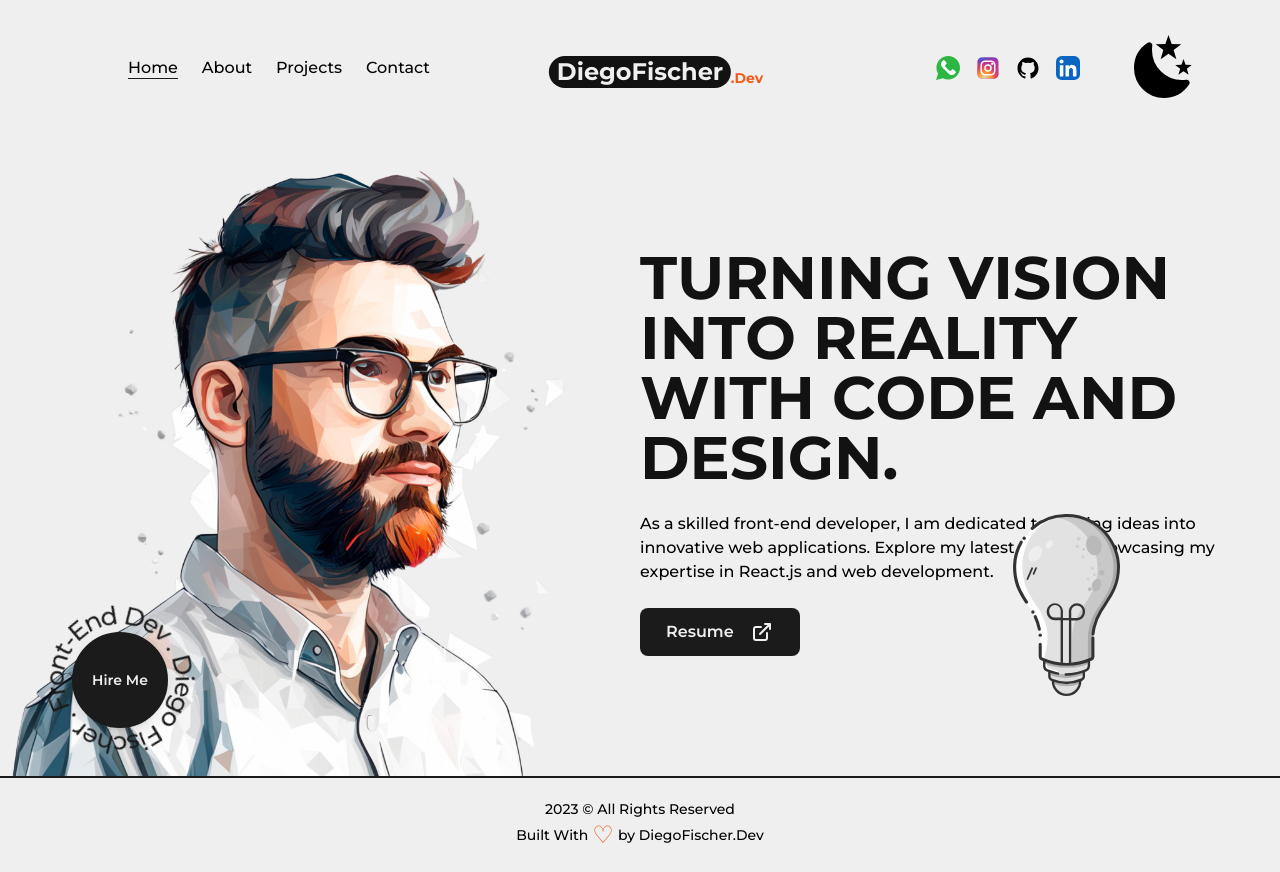
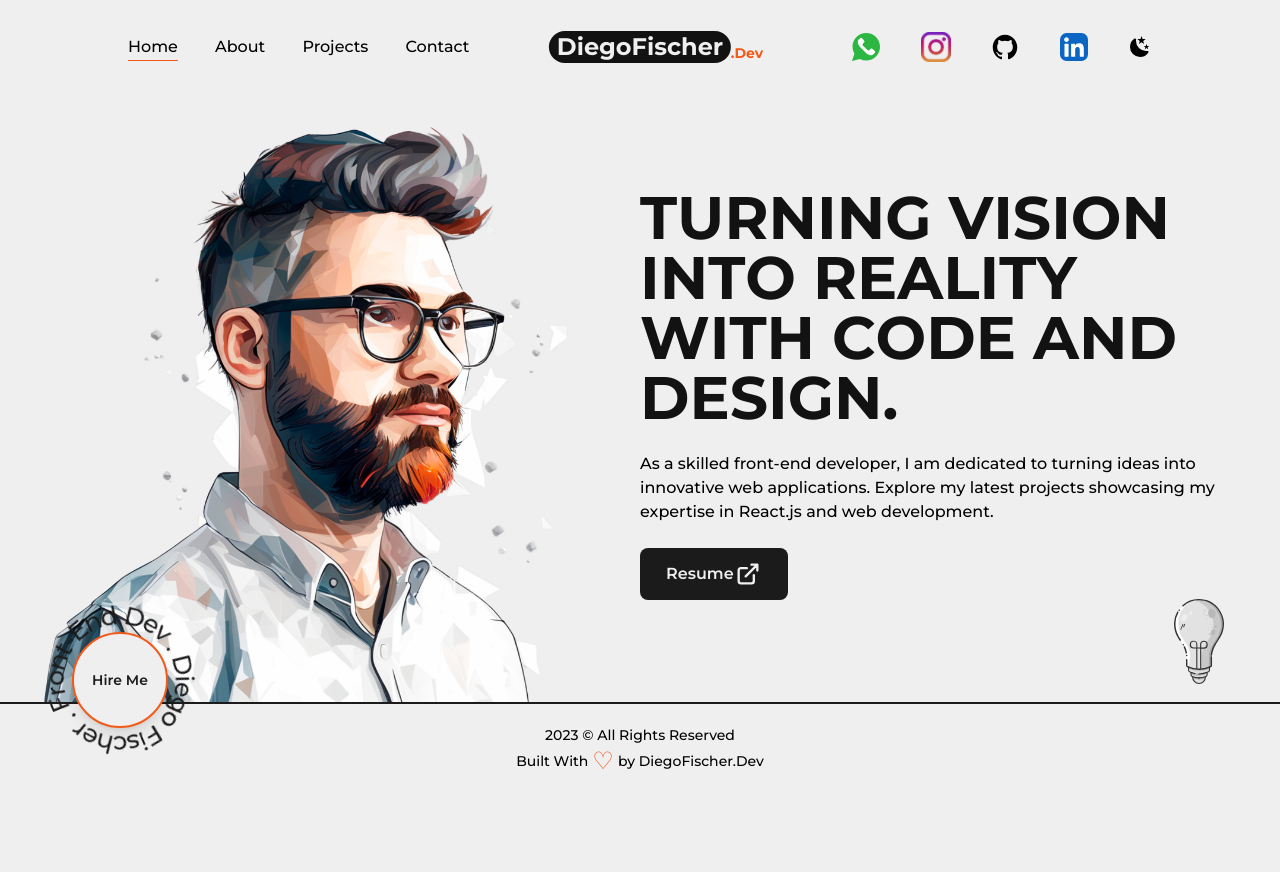
Before and after one commit to DiegoFischerDev/MyPotifolio-Next-Tailwind, a Next.js app: page / in a window 1280 px wide. After the commit the page ends 800 px from the top, so only its background shows below. Built offline with nearby package versions, Linux system fonts and the light colour scheme.

Commit message:
WIP finished Home page

```diff
--- a/src/app/page.js
+++ b/src/app/page.js
@@ -7,26 +7,27 @@ import LightBulb from "@/components/LightBulb";
 
 export default function Home() {
   return (
-    <main className='relative'>
-      <div className="flex w-full items-center justify-between">
+    <main className='relative px-8'>
+      <div className="flex w-full items-center justify-between tablet:flex-col">
 
-        <div className="w-1/2 ml-auto group">
+      <AnimatedText text="Turning Vision Into Reality With Code And Design." className="hidden tablet:flex" />
+
+        <div className="w-1/2 ml-auto group tablet:w-full">
           <Image
           src={bgSectionHome}
           alt="Diego Fischer Dev Avatar"
           priority={true}
           sizes="(max-width: 768px) 100vw, (max-width: 1200px) 50vw, 50vw"
           />
-          <LightBulb />
         </div>
 
-        <div className="w-1/2 flex flex-col items-center text-left">
-          <AnimatedText text="Turning Vision Into Reality With Code And Design." className="text-left" />
-          <p className="my-4 mr-6 text-base font-medium">
+        <div className="w-1/2 flex flex-col items-center text-left tablet:w-full">
+          <AnimatedText text="Turning Vision Into Reality With Code And Design." className="text-left tablet:hidden" />
+          <p className="my-4 mr-6 text-base font-medium relative">
             As a skilled front-end developer, I am dedicated to turning ideas into innovative web applications.
             Explore my latest projects showcasing my expertise in React.js and web development.
-          </p>
-          <div className="self-start mt-2">
+            <LightBulb /></p>
+          <div className="self-start mt-2 tablet:self-center">
             <Link href="/Resume - Diego Fischer.pdf" target={"_blank"} download={true}
             className="flex mb-4 items-center bg-dark text-light p-2.5 px-6 rounded-lg font-semibold border-2 border-solid border-transparent hover:bg-light hover:text-dark hover:border-dark dark:bg-light dark:text-dark dark:hover:bg-dark dark:hover:text-light dark:hover:border-light">Resume <LinkArrow /></Link>
           </div>
--- a/src/components/AnimatedText.js
+++ b/src/components/AnimatedText.js
@@ -41,7 +41,7 @@ export default function AnimatedText({ text, className }) {
   return (
     <div className="´mx-auto py-2 overflow-hidden dark:text-light ${className}´">
       <motion.h1
-        className={`flex flex-wrap font-bold capitalize text-6xl ${className}`}
+        className={`flex flex-wrap font-bold capitalize text-6xl desktop:text-4xl ${className}`}
         variants={quote}
         initial="initial"
         animate="animate"
--- a/src/components/ButtonThemeDarkOrLight.js
+++ b/src/components/ButtonThemeDarkOrLight.js
@@ -17,9 +17,9 @@ export default function ButtonThemeDarkOrLight() {
     <button onClick={() => { setMode(mode === "light" ? "dark" : "light"); setTheme(theme === "light" ? "dark" : "light") }}>
 
       {mode === "dark" ?
-        <SunIcon className={"fill-dark ml-12 w-7"} />
+        <SunIcon className={"fill-dark w-16"} />
         :
-        <MoonIcon className={"fill-dark ml-12 w-7"} />
+        <MoonIcon className={"fill-dark w-16"} />
       }
     </button>
   );
--- /dev/null
+++ b/src/components/HamburguerMenu.js
@@ -0,0 +1,54 @@
+'use client';
+import Link from 'next/link';
+import { useState } from 'react';
+import { WhatsappIcon, GithubIcon, LinkedInIcon, InstagramIcon } from './Icons';
+import NavBarActive from './NavBarActive';
+
+export default function HamburguerMenu() {
+
+  const CustomLink = ({ href, title }) => {
+
+    return (
+      <Link href={href} className="relative group">
+        {title}
+
+        <NavBarActive href={href} />
+      </Link>
+    )
+  }
+
+  const [isOpen, setIsOpen] = useState(false);
+
+  function handleClick() {
+    setIsOpen(!isOpen)
+  }
+
+  return (
+    <div>
+      <button onClick={() => { handleClick() }} className='flex flex-col justify-center items-center'>
+        <span className={`bg-dark dark:bg-light block transition-all duration-300 ease-out h-0.5 w-6 rounded-sm ${isOpen ? 'rotate-45 translate-y-1' : '-translate-y-1'}`}></span>
+        <span className={`bg-dark dark:bg-light block transition-all duration-300 ease-out h-0.5 w-6 rounded-sm ${isOpen ? 'opacity-0' : 'opacity-100'}`}></span>
+        <span className={`bg-dark dark:bg-light block transition-all duration-300 ease-out h-0.5 w-6 rounded-sm ${isOpen ? '-rotate-45 translate-y-0' : 'translate-y-1'}`}></span>
+      </button>
+
+      <div className='hidden laptop:flex flex-col justify-center items-center fixed top-1/2 left-1/2 -translate-x-1/2 -translate-y-1/2 bg-dark/75 dark:bg-light/75 ronded-lg backdrop-blur-md px-24 py-16 z-20 text-light dark:text-dark rounded-lg'>
+
+        <nav className='flex flex-col justify-evenly items-center text-2xl h-64 mb-10'>
+          <CustomLink href="/" title="Home" />
+          <CustomLink href="/about" title="About" />
+          <CustomLink href="/projects" title="Projects" />
+          <CustomLink href="/contact" title="Contact" />
+        </nav>
+
+        <nav className='flex items-center justify-between w-56'>
+          <Link href="https://api.whatsapp.com/send?phone=351927398547&text=Hi%20Diego!%20I%20found%20your%20contact%20on%20your%20website" target={"_blank"} ><WhatsappIcon /></Link>
+          <Link href="https://instagram.com/diegooo.dev?igshid=OGQ5ZDc2ODk2ZA==" target={"_blank"} ><InstagramIcon /></Link>
+          <Link href="https://github.com/DiegoFischerDev" target={"_blank"} ><GithubIcon /></Link>
+          <Link href="https://www.linkedin.com/in/diego-fischer-dev/" target={"_blank"} ><LinkedInIcon className="mr-4" /></Link>
+
+        </nav>
+      </div>
+
+    </div>
+  );
+}
--- a/src/components/HireMe.js
+++ b/src/components/HireMe.js
@@ -3,11 +3,11 @@ import { CircularText } from "./Icons";
 
 export default function HireMe() {
  return (
-   <div className="fixed left-10 bottom-10 flex items-center justify-center overflow-hidden">
-    <div className="w-40 h-auto flex items-center justify-center relative">
+   <div className="fixed left-10 bottom-10 flex items-center justify-center tablet:left-5 tablet:bottom-5 hover:scale-125 transition-all duration-200 ease-linear">
+    <div className="w-40 h-auto flex items-center justify-center relative tablet:w-28">
       <CircularText className="fill-dark dark:fill-light animate-spin-slow"/>
       <Link href="/contact"
-      className="flex items-center justify-center absolute left-1/2 top-1/2 -translate-x-1/2 -translate-y-1/2 font-semibold bg-dark dark:bg-light text-light dark:text-dark shadow-lg border-solid border-dark border-2 w-24 h-24 rounded-full hover:text-dark dark:hover:text-light hover:bg-light dark:hover:bg-dark"
+      className="flex items-center justify-center absolute left-1/2 top-1/2 -translate-x-1/2 -translate-y-1/2 font-semibold bg-light dark:bg-dark text-dark dark:text-light shadow-lg border-solid border-primary dark:border-primaryDark border-2 w-24 h-24 tablet:w-16 tablet:h-16 tablet:text-xs rounded-full hover:text-primary dark:hover:text-primaryDark hover:bg-light dark:hover:bg-dark"
       >Hire Me</Link>
     </div>
    </div>
--- a/src/components/Icons.js
+++ b/src/components/Icons.js
@@ -4,7 +4,7 @@ import { motion } from "framer-motion"
 
 export const WhatsappIcon = ({ className }) => (
   <motion.div
-    className={`w-6 h-6 ml-4 ${className}`}
+    className={`w-7 h-7 ${className}`}
     whileHover={{ y: -2 }}
     whileTap={{ scale: 0.8 }}
   >
@@ -31,7 +31,7 @@ export const WhatsappIcon = ({ className }) => (
 
 export const GithubIcon = ({ className }) => (
   <motion.div
-    className={`w-6 h-6 ml-4 ${className}`}
+    className={`w-7 h-7 ${className}`}
     whileHover={{ y: -2 }}
     whileTap={{ scale: 0.8 }}
   >
@@ -51,7 +51,7 @@ export const GithubIcon = ({ className }) => (
 export const LinkedInIcon = ({ className }) => (
 
   <motion.div
-    className={`w-6 h-6 ml-4 ${className}`}
+    className={`w-7 h-7 ${className}`}
     whileHover={{ y: -2 }}
     whileTap={{ scale: 0.8 }}
   >
@@ -75,73 +75,276 @@ export const LinkedInIcon = ({ className }) => (
 export const InstagramIcon = ({ className }) => (
 
   <motion.div
-    className={`w-6 h-6 ml-4 ${className}`}
+    className={`w-7 h-7 ${className}`}
     whileHover={{ y: -2 }}
     whileTap={{ scale: 0.8 }}
   >
  <svg
     xmlns="http://www.w3.org/2000/svg"
-      fill="none"
-      viewBox="0 0 32 32"
+    viewBox="0 0 551.034 551.034"
   >
-      <rect width={28} height={28} x={2} y={2} fill="url(#a)" rx={6} />
-      <rect width={28} height={28} x={2} y={2} fill="url(#b)" rx={6} />
-      <rect width={28} height={28} x={2} y={2} fill="url(#c)" rx={6} />
-      <path fill="#fff" d="M23 10.5a1.5 1.5 0 1 1-3 0 1.5 1.5 0 0 1 3 0Z" />
-      <path
-        fill="#fff"
-        fillRule="evenodd"
-        d="M16 21a5 5 0 1 0 0-10 5 5 0 0 0 0 10Zm0-2a3 3 0 1 0 0-6 3 3 0 0 0 0 6Z"
-        clipRule="evenodd"
-      />
-      <path
-        fill="#fff"
-        fillRule="evenodd"
-        d="M6 15.6c0-3.36 0-5.04.654-6.324a6 6 0 0 1 2.622-2.622C10.56 6 12.24 6 15.6 6h.8c3.36 0 5.04 0 6.324.654a6 6 0 0 1 2.622 2.622C26 10.56 26 12.24 26 15.6v.8c0 3.36 0 5.04-.654 6.324a6 6 0 0 1-2.622 2.622C21.44 26 19.76 26 16.4 26h-.8c-3.36 0-5.04 0-6.324-.654a6 6 0 0 1-2.622-2.622C6 21.44 6 19.76 6 16.4v-.8ZM15.6 8h.8c1.713 0 2.878.002 3.778.075.877.072 1.325.202 1.638.361a4 4 0 0 1 1.748 1.748c.16.313.29.761.36 1.638.074.9.076 2.065.076 3.778v.8c0 1.713-.002 2.878-.075 3.778-.072.877-.202 1.325-.361 1.638a4 4 0 0 1-1.748 1.748c-.313.16-.761.29-1.638.36-.9.074-2.065.076-3.778.076h-.8c-1.713 0-2.878-.002-3.778-.075-.877-.072-1.325-.202-1.638-.361a4 4 0 0 1-1.748-1.748c-.16-.313-.29-.761-.36-1.638C8.001 19.278 8 18.113 8 16.4v-.8c0-1.713.002-2.878.075-3.778.072-.877.202-1.325.361-1.638a4 4 0 0 1 1.748-1.748c.313-.16.761-.29 1.638-.36.9-.074 2.065-.076 3.778-.076Z"
-        clipRule="evenodd"
-      />
-      <defs>
-        <radialGradient
+    <linearGradient
       id="a"
-          cx={0}
-          cy={0}
-          r={1}
-          gradientTransform="rotate(-55.376 27.916 .066) scale(25.5196)"
+      x1={275.517}
+      x2={275.517}
+      y1={4.571}
+      y2={549.72}
+      gradientTransform="matrix(1 0 0 -1 0 554)"
       gradientUnits="userSpaceOnUse"
     >
-          <stop stopColor="#B13589" />
-          <stop offset={0.793} stopColor="#C62F94" />
-          <stop offset={1} stopColor="#8A3AC8" />
-        </radialGradient>
-        <radialGradient
+      <stop
+        offset={0}
+        style={{
+          stopColor: "#e09b3d",
+        }}
+      />
+      <stop
+        offset={0.3}
+        style={{
+          stopColor: "#c74c4d",
+        }}
+      />
+      <stop
+        offset={0.6}
+        style={{
+          stopColor: "#c21975",
+        }}
+      />
+      <stop
+        offset={1}
+        style={{
+          stopColor: "#7024c4",
+        }}
+      />
+    </linearGradient>
+    <path
+      d="M386.878 0H164.156C73.64 0 0 73.64 0 164.156v222.722c0 90.516 73.64 164.156 164.156 164.156h222.722c90.516 0 164.156-73.64 164.156-164.156V164.156C551.033 73.64 477.393 0 386.878 0zM495.6 386.878c0 60.045-48.677 108.722-108.722 108.722H164.156c-60.045 0-108.722-48.677-108.722-108.722V164.156c0-60.046 48.677-108.722 108.722-108.722h222.722c60.045 0 108.722 48.676 108.722 108.722v222.722z"
+      style={{
+        fill: "url(#a)",
+      }}
+    />
+    <linearGradient
       id="b"
-          cx={0}
-          cy={0}
-          r={1}
-          gradientTransform="rotate(-65.136 29.766 6.89) scale(22.5942)"
+      x1={275.517}
+      x2={275.517}
+      y1={4.571}
+      y2={549.72}
+      gradientTransform="matrix(1 0 0 -1 0 554)"
       gradientUnits="userSpaceOnUse"
     >
-          <stop stopColor="#E0E8B7" />
-          <stop offset={0.445} stopColor="#FB8A2E" />
-          <stop offset={0.715} stopColor="#E2425C" />
-          <stop offset={1} stopColor="#E2425C" stopOpacity={0} />
-        </radialGradient>
-        <radialGradient
+      <stop
+        offset={0}
+        style={{
+          stopColor: "#e09b3d",
+        }}
+      />
+      <stop
+        offset={0.3}
+        style={{
+          stopColor: "#c74c4d",
+        }}
+      />
+      <stop
+        offset={0.6}
+        style={{
+          stopColor: "#c21975",
+        }}
+      />
+      <stop
+        offset={1}
+        style={{
+          stopColor: "#7024c4",
+        }}
+      />
+    </linearGradient>
+    <path
+      d="M275.517 133C196.933 133 133 196.933 133 275.516s63.933 142.517 142.517 142.517S418.034 354.1 418.034 275.516 354.101 133 275.517 133zm0 229.6c-48.095 0-87.083-38.988-87.083-87.083s38.989-87.083 87.083-87.083c48.095 0 87.083 38.988 87.083 87.083 0 48.094-38.989 87.083-87.083 87.083z"
+      style={{
+        fill: "url(#b)",
+      }}
+    />
+    <linearGradient
       id="c"
-          cx={0}
-          cy={0}
-          r={1}
-          gradientTransform="matrix(38.50003 -5.5 1.1764 8.23476 .5 3)"
+      x1={418.306}
+      x2={418.306}
+      y1={4.571}
+      y2={549.72}
+      gradientTransform="matrix(1 0 0 -1 0 554)"
       gradientUnits="userSpaceOnUse"
     >
-          <stop offset={0.157} stopColor="#406ADC" />
-          <stop offset={0.468} stopColor="#6A45BE" />
-          <stop offset={1} stopColor="#6A45BE" stopOpacity={0} />
-        </radialGradient>
-      </defs>
+      <stop
+        offset={0}
+        style={{
+          stopColor: "#e09b3d",
+        }}
+      />
+      <stop
+        offset={0.3}
+        style={{
+          stopColor: "#c74c4d",
+        }}
+      />
+      <stop
+        offset={0.6}
+        style={{
+          stopColor: "#c21975",
+        }}
+      />
+      <stop
+        offset={1}
+        style={{
+          stopColor: "#7024c4",
+        }}
+      />
+    </linearGradient>
+    <circle
+      cx={418.306}
+      cy={134.072}
+      r={34.149}
+      style={{
+        fill: "url(#c)",
+      }}
+    />
   </svg>
   </motion.div>
-)
+);
+
+export const InstagramIconTwo = ({ className }) => (
+
+  <motion.div
+    className={`w-7 h-7 ${className}`}
+    whileHover={{ y: -2 }}
+    whileTap={{ scale: 0.8 }}
+  >
+ <svg
+    xmlns="http://www.w3.org/2000/svg"
+    viewBox="0 0 551.034 551.034"
+  >
+    <linearGradient
+      id="a"
+      x1={275.517}
+      x2={275.517}
+      y1={4.571}
+      y2={549.72}
+      gradientTransform="matrix(1 0 0 -1 0 554)"
+      gradientUnits="userSpaceOnUse"
+    >
+      <stop
+        offset={0}
+        style={{
+          stopColor: "#e09b3d",
+        }}
+      />
+      <stop
+        offset={0.3}
+        style={{
+          stopColor: "#c74c4d",
+        }}
+      />
+      <stop
+        offset={0.6}
+        style={{
+          stopColor: "#c21975",
+        }}
+      />
+      <stop
+        offset={1}
+        style={{
+          stopColor: "#7024c4",
+        }}
+      />
+    </linearGradient>
+    <path
+      d="M386.878 0H164.156C73.64 0 0 73.64 0 164.156v222.722c0 90.516 73.64 164.156 164.156 164.156h222.722c90.516 0 164.156-73.64 164.156-164.156V164.156C551.033 73.64 477.393 0 386.878 0zM495.6 386.878c0 60.045-48.677 108.722-108.722 108.722H164.156c-60.045 0-108.722-48.677-108.722-108.722V164.156c0-60.046 48.677-108.722 108.722-108.722h222.722c60.045 0 108.722 48.676 108.722 108.722v222.722z"
+      style={{
+        fill: "url(#x)",
+      }}
+    />
+    <linearGradient
+      id="b"
+      x1={275.517}
+      x2={275.517}
+      y1={4.571}
+      y2={549.72}
+      gradientTransform="matrix(1 0 0 -1 0 554)"
+      gradientUnits="userSpaceOnUse"
+    >
+      <stop
+        offset={0}
+        style={{
+          stopColor: "#e09b3d",
+        }}
+      />
+      <stop
+        offset={0.3}
+        style={{
+          stopColor: "#c74c4d",
+        }}
+      />
+      <stop
+        offset={0.6}
+        style={{
+          stopColor: "#c21975",
+        }}
+      />
+      <stop
+        offset={1}
+        style={{
+          stopColor: "#7024c4",
+        }}
+      />
+    </linearGradient>
+    <path
+      d="M275.517 133C196.933 133 133 196.933 133 275.516s63.933 142.517 142.517 142.517S418.034 354.1 418.034 275.516 354.101 133 275.517 133zm0 229.6c-48.095 0-87.083-38.988-87.083-87.083s38.989-87.083 87.083-87.083c48.095 0 87.083 38.988 87.083 87.083 0 48.094-38.989 87.083-87.083 87.083z"
+      style={{
+        fill: "url(#y)",
+      }}
+    />
+    <linearGradient
+      id="c"
+      x1={418.306}
+      x2={418.306}
+      y1={4.571}
+      y2={549.72}
+      gradientTransform="matrix(1 0 0 -1 0 554)"
+      gradientUnits="userSpaceOnUse"
+    >
+      <stop
+        offset={0}
+        style={{
+          stopColor: "#e09b3d",
+        }}
+      />
+      <stop
+        offset={0.3}
+        style={{
+          stopColor: "#c74c4d",
+        }}
+      />
+      <stop
+        offset={0.6}
+        style={{
+          stopColor: "#c21975",
+        }}
+      />
+      <stop
+        offset={1}
+        style={{
+          stopColor: "#7024c4",
+        }}
+      />
+    </linearGradient>
+    <circle
+      cx={418.306}
+      cy={134.072}
+      r={34.149}
+      style={{
+        fill: "url(#z)",
+      }}
+    />
+  </svg>
+  </motion.div>
+);
 
 export const LinkArrow = ({ className }) => (
   <svg
@@ -149,7 +352,7 @@ export const LinkArrow = ({ className }) => (
     width={24}
     height={24}
     viewBox="0 0 24 24"
-    className={`w-6 h-6 ml-4 ${className}`}
+    className={`w-7 h-7 ${className}`}
   >
     <path fill="none" d="M0 0h24v24H0z" />
     <path
--- a/src/components/LightBulb.js
+++ b/src/components/LightBulb.js
@@ -16,7 +16,7 @@ export default function LightBulb() {
     <ImageMotion
     src={lightBulb}
     alt="Bulb"
-    className="h-auto w-1/12 absolute bottom-20 right-40 grayscale group-hover:grayscale-0 hover:grayscale-0 cursor-move"
+    className="h-auto w-1/12 min-w-[50px] absolute -bottom-40 tablet:-bottom-20 right-0 grayscale group-hover:grayscale-0 hover:grayscale-0 cursor-move"
     drag
     whileDrag={{scale:1.5}}
     dragConstraints={{left: -x, right: 40, top: -y, bottom: 20}}
--- a/src/components/Logo.js
+++ b/src/components/Logo.js
@@ -12,7 +12,7 @@ export default function Logo() {
   const {theme} = useContext(DarkThemeContext)
 
   return (
-    <div className='flex itens-center justify-center mt-2 absolute left-[50%] translate-x-[-50%]'>
+    <div className='flex itens-center justify-center absolute left-[50%] translate-x-[-50%]'>
       <MotionLink
         href="/"
         className='py-0 px-2 text-light dark:text-dark flex items-end justify-center rounded-full text-2xl font-bold'
@@ -20,6 +20,10 @@ export default function Logo() {
           backgroundColor: ["#121212", "rgba(131,58,180,1)", "rgba(253,29,29,1)", "rgba(252,176,69,1)", "rgba(131,58,180,1)", theme === "dark" ? "#efefef" : "#121212"],
           transition: { duration: 2 },
         }}
+        whileHover={{
+          backgroundColor: ["#121212", "rgba(131,58,180,1)", "rgba(253,29,29,1)", "rgba(252,176,69,1)", "rgba(131,58,180,1)", theme === "dark" ? "#efefef" : "#121212"],
+          transition: { duration: 1, repeat: Infinity },
+        }}
       >DiegoFischer<motion.span
        className='text-sm ml-2 absolute text-primary dark:text-primaryDark -right-8'>.Dev</motion.span></MotionLink>
     </div>
--- a/src/components/NavBar.js
+++ b/src/components/NavBar.js
@@ -2,14 +2,17 @@ import Link from 'next/link';
 import Logo from './Logo';
 import NavBarActive from './NavBarActive';
 import { WhatsappIcon, GithubIcon, LinkedInIcon, InstagramIcon } from './Icons';
+import InstagramIconTwo from '../../public/images/instagramIcon.png'
 import ButtonThemeDarkOrLight from './ButtonThemeDarkOrLight';
+import HamburguerMenu from './HamburguerMenu';
+import Image from 'next/image';
 
 export default function NavBar() {
 
   const CustomLink = ({ href, title }) => {
 
     return (
-      <Link href={href} className="mr-6 relative group">
+      <Link href={href} className="relative group">
         {title}
 
         <NavBarActive href={href} />
@@ -18,22 +21,35 @@ export default function NavBar() {
   }
 
   return (
-    <header className='w-full px-32 py-8 font-medium flex items-center justify-between'>
-      <nav>
-        <CustomLink href="/" title="Home" />
-        <CustomLink href="/about" title="About" />
-        <CustomLink href="/projects" title="Projects" />
-        <CustomLink href="/contact" title="Contact" />
-      </nav>
+    <header className='w-full px-32 desktop:px-16 tablet:px-10 mobile:px-8 py-8 font-medium flex items-center justify-between relative'>
+
+      <div className='hidden laptop:flex justify-between w-full items-center'>
+        <HamburguerMenu />
+        <ButtonThemeDarkOrLight />
+      </div>
+
       <Logo />
-      <nav className='flex items-center flex-wrap'>
-        <Link href="https://api.whatsapp.com/send?phone=351927398547&text=Hi%20Diego!%20I%20found%20your%20contact%20on%20your%20website" target={"_blank"}><WhatsappIcon /></Link>
-        <Link href="https://instagram.com/diegooo.dev?igshid=OGQ5ZDc2ODk2ZA==" target={"_blank"}><InstagramIcon /></Link>
-        <Link href="https://github.com/DiegoFischerDev" target={"_blank"}><GithubIcon /></Link>
-        <Link href="https://www.linkedin.com/in/diego-fischer-dev/" target={"_blank"}><LinkedInIcon /></Link>
 
-        <ButtonThemeDarkOrLight/>
-      </nav>
+      <div className='laptop:hidden w-full flex justify-between items-center'>
+
+        <nav className='flex justify-between items-center w-1/3 max-w-[400px]'>
+          <CustomLink href="/" title="Home" />
+          <CustomLink href="/about" title="About" />
+          <CustomLink href="/projects" title="Projects" />
+          <CustomLink href="/contact" title="Contact" />
+        </nav>
+
+        <nav className='flex justify-between items-center w-[300px]'>
+          <Link href="https://api.whatsapp.com/send?phone=351927398547&text=Hi%20Diego!%20I%20found%20your%20contact%20on%20your%20website" target={"_blank"} ><WhatsappIcon /></Link>
+          <Link href="https://instagram.com/diegooo.dev?igshid=OGQ5ZDc2ODk2ZA==" target={"_blank"} ><Image src={InstagramIconTwo} alt='instagram Icon' width={30} className='hover:-translate-y-1 transition-all duration-300' /></Link>
+          <Link href="https://github.com/DiegoFischerDev" target={"_blank"} ><GithubIcon /></Link>
+          <Link href="https://www.linkedin.com/in/diego-fischer-dev/" target={"_blank"} ><LinkedInIcon /></Link>
+
+          <ButtonThemeDarkOrLight />
+        </nav>
+
+      </div>
+
     </header>
   );
 }
--- a/src/components/NavBarActive.js
+++ b/src/components/NavBarActive.js
@@ -7,7 +7,7 @@ export default function NavBarActive({ href }) {
   const pathname = usePathname();
 
   return (
-    <span className={`h-[1px] w-0 bg-dark dark:bg-light absolute left-0 -bottom-0.5 group-hover:w-full transition-[width] ease duration-300 ${href === pathname ? 'w-full' : 'w-0'}`}>
+    <span className={`h-[1px] w-0 bg-primary dark:bg-primaryDark absolute left-0 -bottom-0.5 group-hover:w-full transition-[width] ease duration-300 ${href === pathname ? 'w-full' : 'w-0'}`}>
     </span>
   );
 }
--- a/tailwind.config.js
+++ b/tailwind.config.js
@@ -22,8 +22,24 @@ module.exports = {
       backgroundImage: {
         circularLight: 'repeating-radial-gradient(rgba(0,0,0,0.4) 2px, #efefef 5px, #efefef 100px);',
         circularDark: 'repeating-radial-gradient(#efefef 1px, #1b1b1b 5px, #1b1b1b 100px);',
-      }
+      },
     },
+    screens: {
+      '2xl': { 'max': '1535px' },
+      // => @media (max-width: 1535px) { ... }
+
+      'desktop': { 'max': '1279px' },
+      // => @media (max-width: 1279px) { ... }
+
+      'laptop': { 'max': '1023px' },
+      // => @media (max-width: 1023px) { ... }
+
+      'tablet': { 'max': '767px' },
+      // => @media (max-width: 767px) { ... }
+
+      'mobile': { 'max': '639px' },
+      // => @media (max-width: 639px) { ... }
+    }
   },
   plugins: [],
 }
```
Also changed, not shown: src/components/MyFooter.js (+7 -5 lines), public/images/instagramIcon.png (added). Lines whose indentation alone changed are shown as unchanged.
